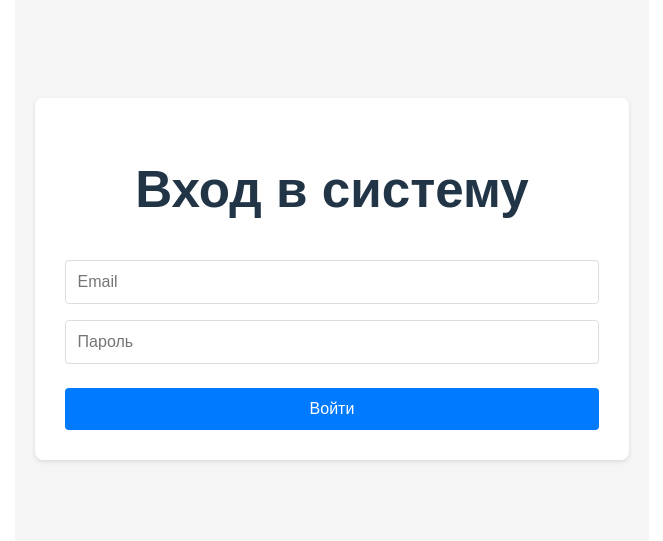
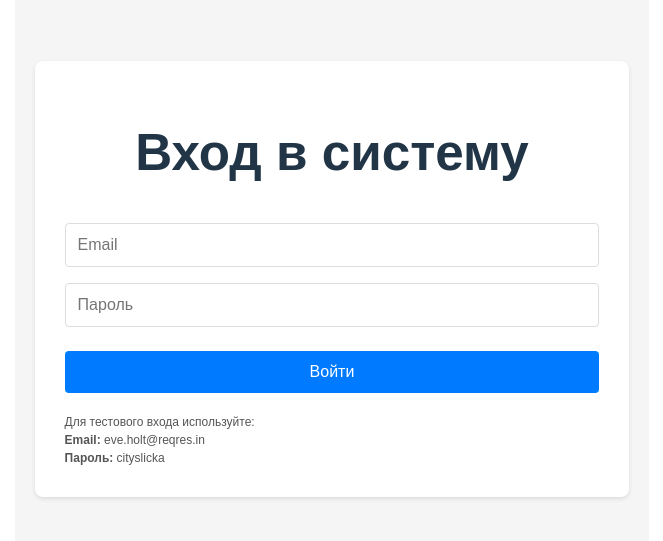
Before and after one commit to egorReka/weather-in-moscow, a React (Vite) app: page /login in a window 1280 px wide. Shown: the part 121-662 px from the top of the page, without its empty margins (308-971 px from the left). Built offline with nearby package versions, Linux system fonts and the light colour scheme; no server answers.

Commit message:
docs(Login): add test credentials for easier debugging

```diff
--- a/src/pages/Login/index.tsx
+++ b/src/pages/Login/index.tsx
@@ -91,6 +91,14 @@ export const LoginPage: React.FC = () => {
           {isLoading ? 'Вход...' : 'Войти'}
         </Button>
         {error && <ErrorMessage>{error}</ErrorMessage>}
+
+        <div style={{ marginTop: 20, color: '#555', fontSize: 12, textAlign: 'start' }}>
+          Для тестового входа используйте:
+          <br />
+          <b>Email:</b> eve.holt@reqres.in
+          <br />
+          <b>Пароль:</b> cityslicka
+        </div>
       </LoginForm>
     </LoginContainer>
   );
```
